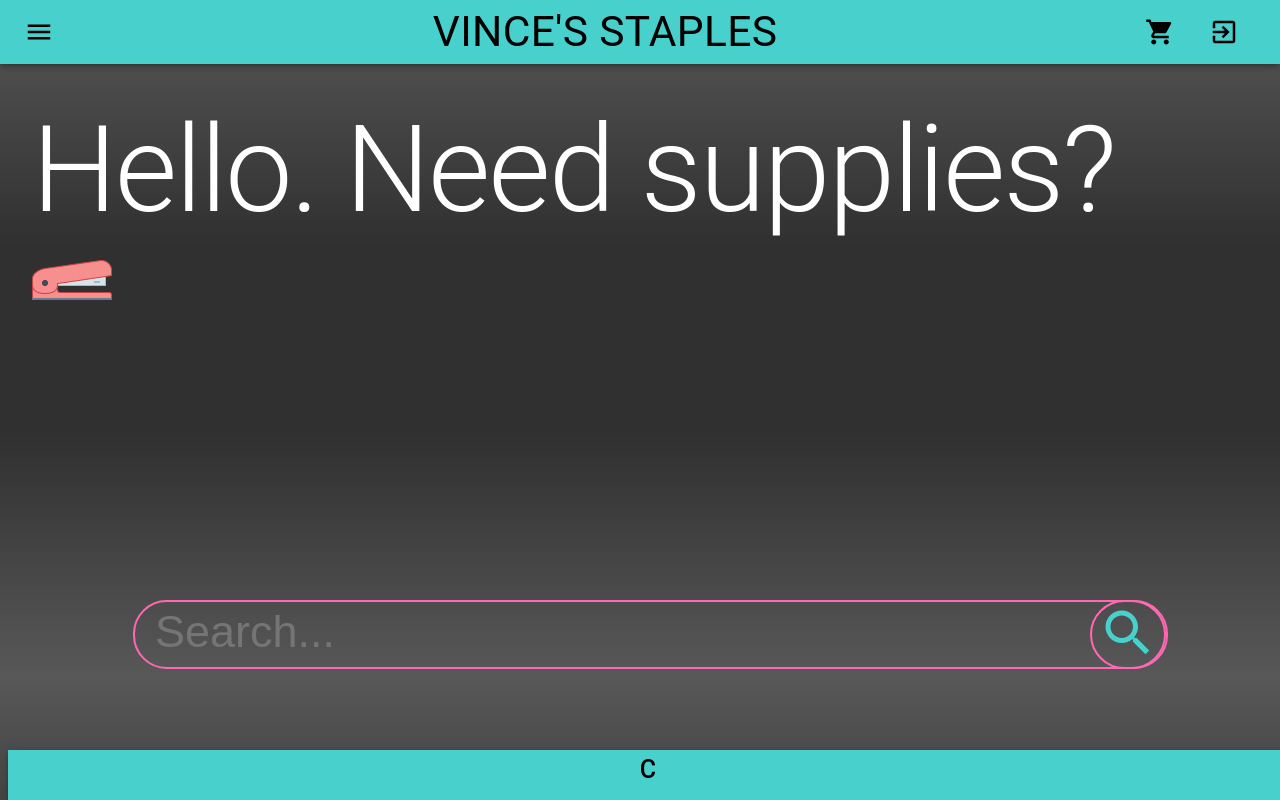
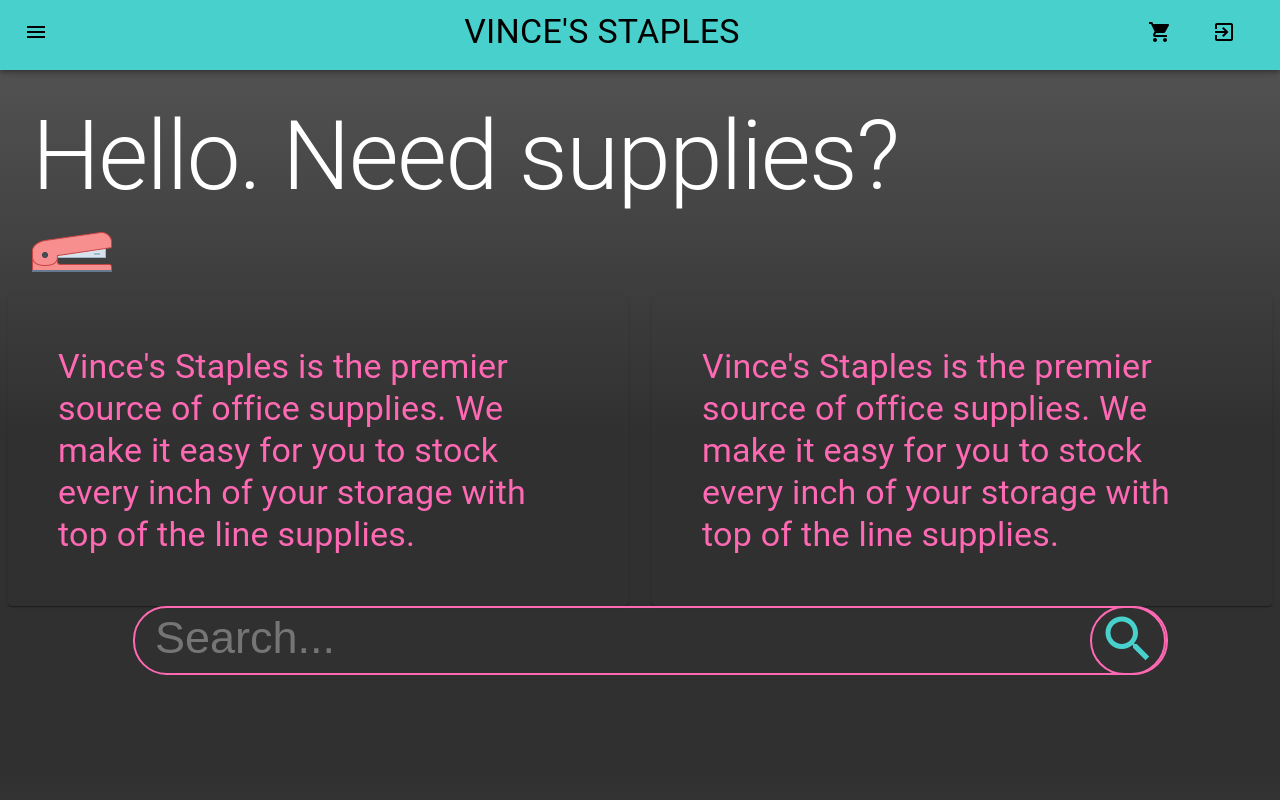
Before and after one commit to hkennedyvi/marketplace, a React (Create React App) app: page / in a window 1280 px wide. Shown: the top 800 px of the page. Built offline with nearby package versions, Linux system fonts and the light colour scheme; a web font is replaced by a local one.

Commit message:
grid installed

```diff
--- a/src/App.css
+++ b/src/App.css
@@ -5,6 +5,6 @@ body {
 
 html, body {
 /* Google fonts hasn't imported properly, link is in public/index.html */
-    font-family: 'Yellowtail', cursive;
-    font-size: 20px;
+    /* font-family: 'Yellowtail', cursive; */
+    height: 1200px;
   }
--- a/src/App.js
+++ b/src/App.js
@@ -10,7 +10,7 @@ function App() {
     <div>
       <NavBar />
       <Home />
-      <Footer />
+      {/* <Footer /> */}
     </div>
   );
 }
--- /dev/null
+++ b/src/components/Grid/index.jsx
@@ -0,0 +1,48 @@
+import React from 'react';
+import { makeStyles } from '@material-ui/core/styles';
+import Paper from '@material-ui/core/Paper';
+import Typography from '@material-ui/core/Typography';
+import Grid from '@material-ui/core/Grid';
+
+const useStyles = makeStyles((theme) => ({
+  root: {
+    flexGrow: 1,
+  },
+  paper: {
+    // padding: theme.spacing(2),
+    padding: "50px",
+    textAlign: "start",
+    backgroundColor: "transparent",
+    color: "hotpink",
+    fontFamily: "helvetica",
+  },
+}));
+
+export default function FullWidthGrid() {
+  const classes = useStyles();
+
+  return (
+    <div className={classes.root}>
+      <Grid container spacing={3}>
+        <Grid item xs={12} sm={6}>
+          <Paper className={classes.paper}>
+              <Typography variant="h4">
+                Vince's Staples is the premier source of office supplies.
+                We make it easy for you to stock every inch of your storage
+                with top of the line supplies.
+              </Typography>
+          </Paper>
+        </Grid>
+        <Grid item xs={12} sm={6}>
+        <Paper className={classes.paper}>
+              <Typography variant="h4">
+                Vince's Staples is the premier source of office supplies.
+                We make it easy for you to stock every inch of your storage
+                with top of the line supplies.
+              </Typography>
+          </Paper>
+        </Grid>
+      </Grid>
+    </div>
+  );
+}
--- a/src/components/Jumbo/index.jsx
+++ b/src/components/Jumbo/index.jsx
@@ -9,7 +9,7 @@ const useStyles = makeStyles((theme) => ({
         flexGrow: 1,
         backgroundColor: "transparent",
         color: "white",
-        height: "500px",
+        // height: "500px",
         width: "100%",
         // borderRadius: "1em",
         marginTop: "100px",
--- a/src/components/Navbar/index.jsx
+++ b/src/components/Navbar/index.jsx
@@ -16,6 +16,7 @@ const useStyles = makeStyles((theme) => ({
     menuBar: {
         backgroundColor: "mediumturquoise",
         color: "black",
+        height: "70px"
     },
     menuButton: {
         marginRight: theme.spacing(2),
--- a/src/pages/Home.js
+++ b/src/pages/Home.js
@@ -2,6 +2,7 @@ import React, {useState, useEffect} from 'react';
 import API from "../utils/API";
 import Jumbo from '../components/Jumbo';
 import SearchBar from  '../components/SearchBar';
+import Grid from '../components/Grid';
 
 function Home () {
 
@@ -14,6 +15,7 @@ function Home () {
     return (
         <div>
             <Jumbo />
+            <Grid />
             <SearchBar />
         </div>
     )
```
